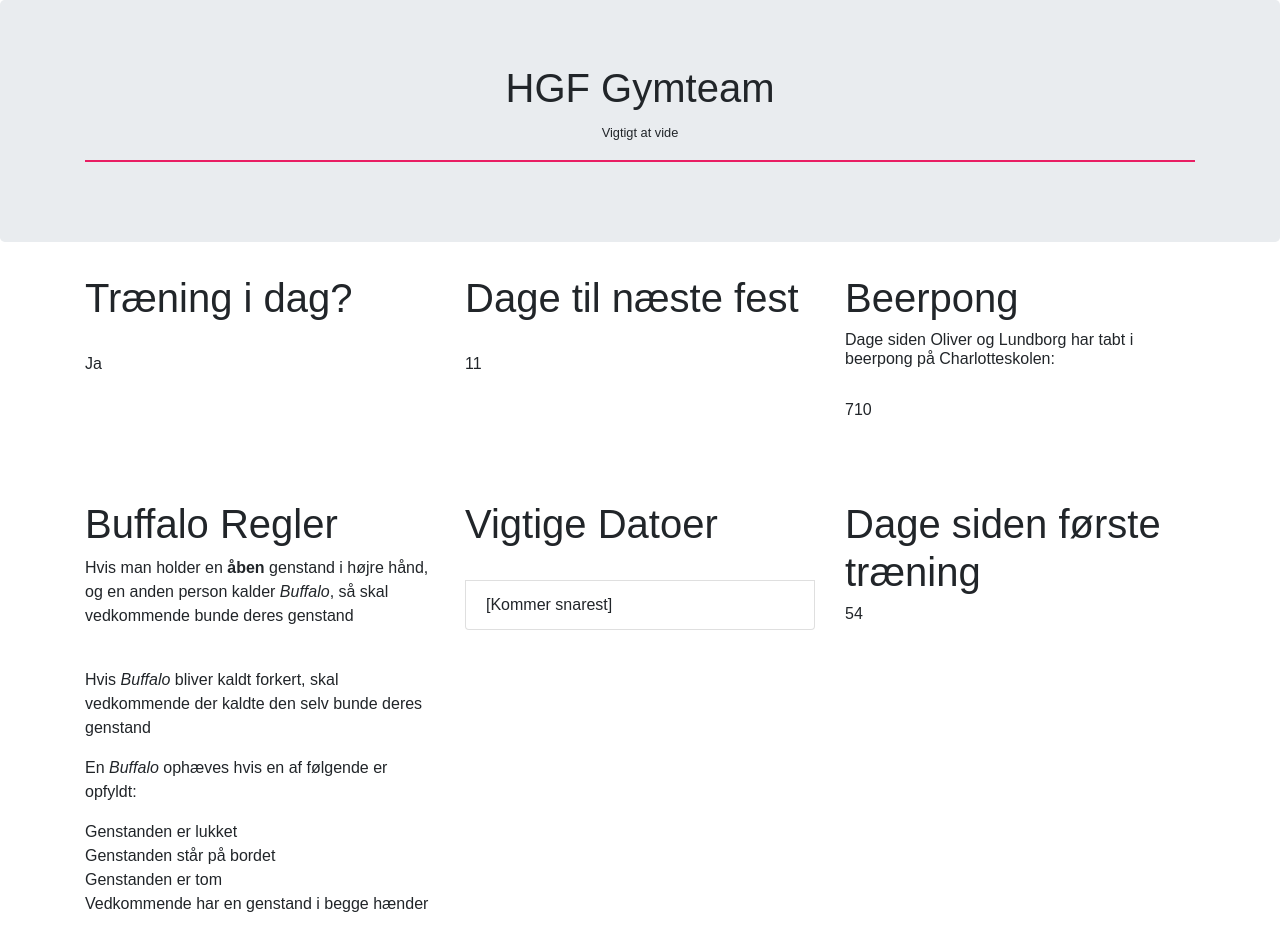
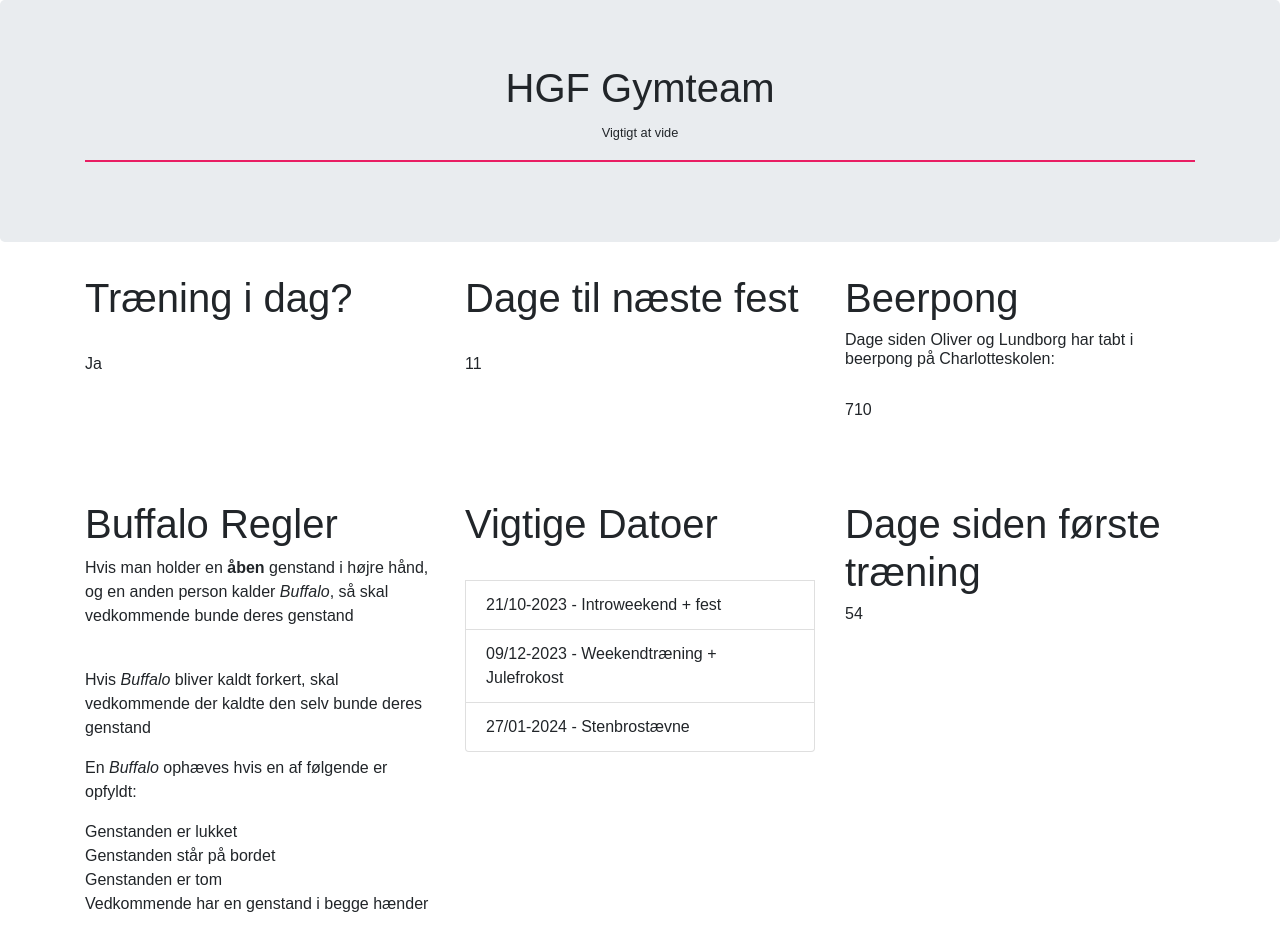
Before and after one commit to SmoIIy/gt_website, a plain HTML site: page index.html in a window 1280 px wide. Shown: the top 935 px of the page. Drawn offline with nearby package versions, Linux system fonts and the light colour scheme.

Commit message:
Update datoer

```diff
--- a/index.html
+++ b/index.html
@@ -81,8 +81,9 @@
                                 <li class="list-group-item">24-09-2022 - Introfest</li>
                                 <li class="list-group-item">29-10-2022 - Introweekend</li>
                                 <li class="list-group-item">10-12-2022 - Julefrokost</li> -->
-                                <li class="list-group-item">[Kommer snarest]</li>
-
+                                <li class="list-group-item">21/10-2023 - Introweekend + fest</li>
+                                <li class="list-group-item">09/12-2023 - Weekendtræning + Julefrokost</li>
+                                <li class="list-group-item">27/01-2024 - Stenbrostævne</li>
                             </ul>
                     </div>
                     <div class="col-sm-4">
```
